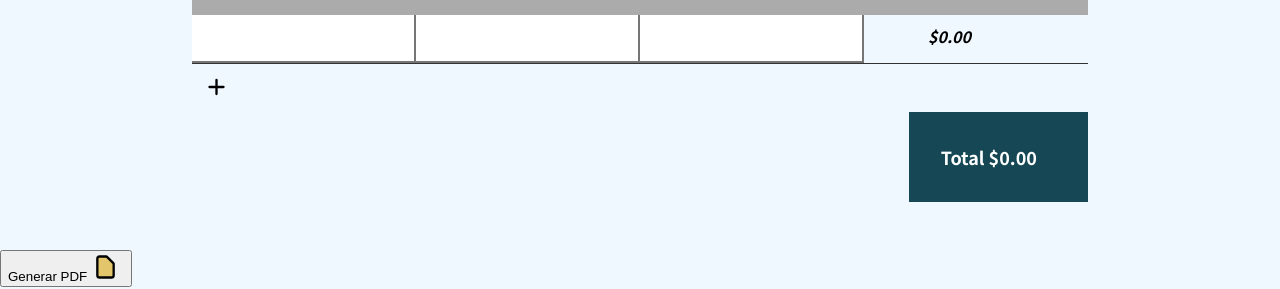
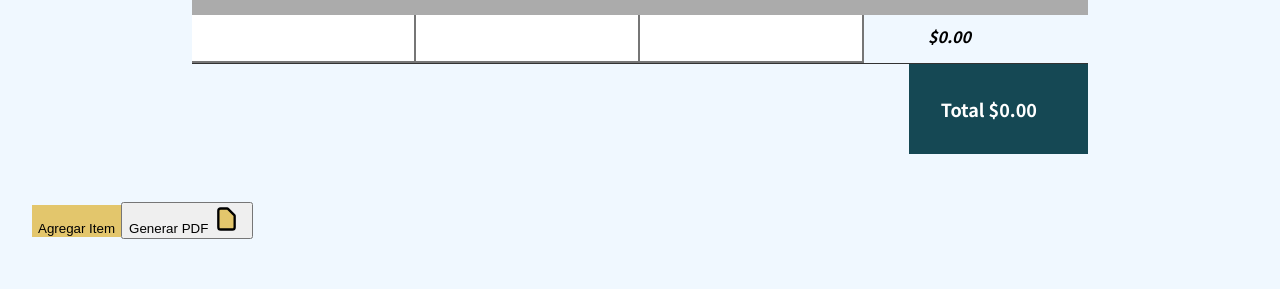
Before and after one commit to JoseIgnacioTapia/factura-app, a React (Create React App) app: page / in a window 1280 px wide. Shown: the part 412-701 px from the top of the page. Built offline with nearby package versions, Linux system fonts and the light colour scheme; no server answers.

Commit message:
Fixing Styles

```diff
--- a/src/App.js
+++ b/src/App.js
@@ -42,27 +42,12 @@ function App() {
         <Cliente />
         <form>
           <InvoiceLineItems lineItems={lineItems} setLineItems={setLineItems} />
-          <button className="add-btn" type="button" onClick={addLineItem}>
-            <svg
-              width="37"
-              height="28"
-              class="w-6 h-6"
-              fill="#154854"
-              stroke="currentColor"
-              viewBox="0 0 24 24"
-              xmlns="http://www.w3.org/2000/svg"
-            >
-              <path
-                stroke-linecap="round"
-                stroke-linejoin="round"
-                stroke-width="2"
-                d="M12 6v6m0 0v6m0-6h6m-6 0H6"
-              ></path>
-            </svg>
-          </button>
           <Total lineItems={lineItems} />
         </form>
       </Layout>
+      <button className="add-btn" type="button" onClick={addLineItem}>
+        Agregar Item
+      </button>
       <button onClick={handleSubmit}>
         Generar PDF
         <svg
--- a/src/components/InvoiceLineItems.module.css
+++ b/src/components/InvoiceLineItems.module.css
@@ -46,15 +46,22 @@ input::placeholder {
   margin-top: -1rem;
   border: none;
   background: transparent;
-  color: rgb(248, 25, 25);
+  /* color: rgb(248, 25, 25); */
+  color: transparent;
   font-weight: bold;
   font-size: 1.5rem;
   cursor: pointer;
-  transition: background 0.3s ease;
+  transition: background 0.3s ease-out;
+  transition: color 1.5s ease-out;
+}
+
+.line-inputs > *:hover ~ button {
+  color: rgb(248, 25, 25);
 }
 
 .btn-delete:hover {
   background: #e3c66c;
+  color: rgb(248, 25, 25);
 }
 
 /* Responsive */
--- a/src/index.css
+++ b/src/index.css
@@ -12,6 +12,11 @@ body {
   margin: 0;
   padding: 0;
   background-color: aliceblue;
+  margin-bottom: 2rem;
+  width: 100vw;
+  /* overflow: hidden; */
+  height: 100%;
+  margin-bottom: 2rem;
 }
 
 input {
@@ -36,15 +41,22 @@ input {
 }
 
 .add-btn {
-  width: 3rem;
-  height: 3rem;
   border: none;
-  padding: 3px;
-  background: transparent;
+  padding-top: 1rem;
+  background: #e3c66c;
   cursor: pointer;
   transition: background 0.3s ease;
+  margin-left: 2rem;
+  margin-bottom: 2rem;
 }
 
 .add-btn:hover {
   background: #e3c66c;
 }
+
+/* 1014px */
+@media (min: 1014px) {
+  body {
+    min-width: 100%;
+  }
+}
```
